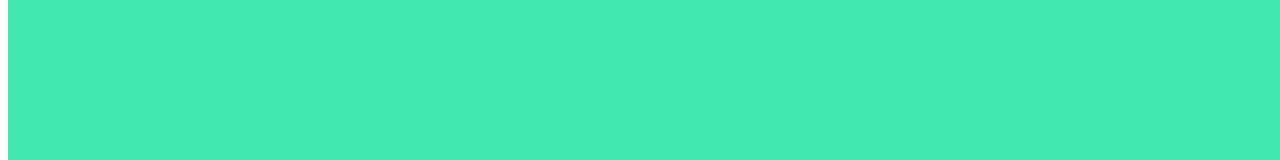
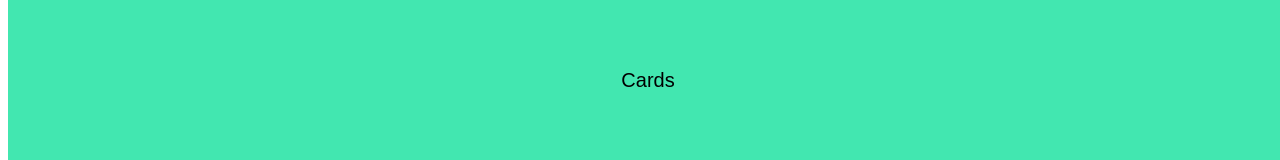
Before and after one commit to romulorosafullstack/2026-poc-react-ts-posto-combustivel, a React (Vite) app: page / in a window 1280 px wide. Shown: the part 328-488 px from the top of the page. Built offline with nearby package versions, Linux system fonts and the light colour scheme.

Commit message:
component cards

```diff
--- a/src/App.tsx
+++ b/src/App.tsx
@@ -1,3 +1,4 @@
+import Cards from "./components/Cards/cards";
 import Header from "./components/Header/header";
 import Main from "./components/Main/main";
 
@@ -5,7 +6,9 @@ export default function App() {
   return (
     <>
       <Header />
-      <Main />
+      <Main>
+        <Cards />
+      </Main>
     </>
   )
 }
--- /dev/null
+++ b/src/components/Cards/cards.scss
@@ -0,0 +1,18 @@
+.cards{
+  &--wrapper{
+    width: 100vw;
+    background-color: #42e7b0;
+    display: flex;
+    justify-content: center;
+    align-items: center;
+  }
+
+  &--content{
+    max-width: 1200px;
+    height: 80vh;
+    width: 100vw;
+    display: flex;
+    justify-content: center;
+    align-items: center;
+  }
+}
--- /dev/null
+++ b/src/components/Cards/cards.tsx
@@ -0,0 +1,16 @@
+import './cards.scss'
+
+interface CardsProps {
+  children?: React.ReactNode;
+}
+
+export default function Cards({ children }: CardsProps) {
+  return (
+    <main className="cards--wrapper">
+      <div className="cards--content">
+        <h1>Cards</h1>
+        {children}
+      </div>
+    </main>
+  );
+}
```
